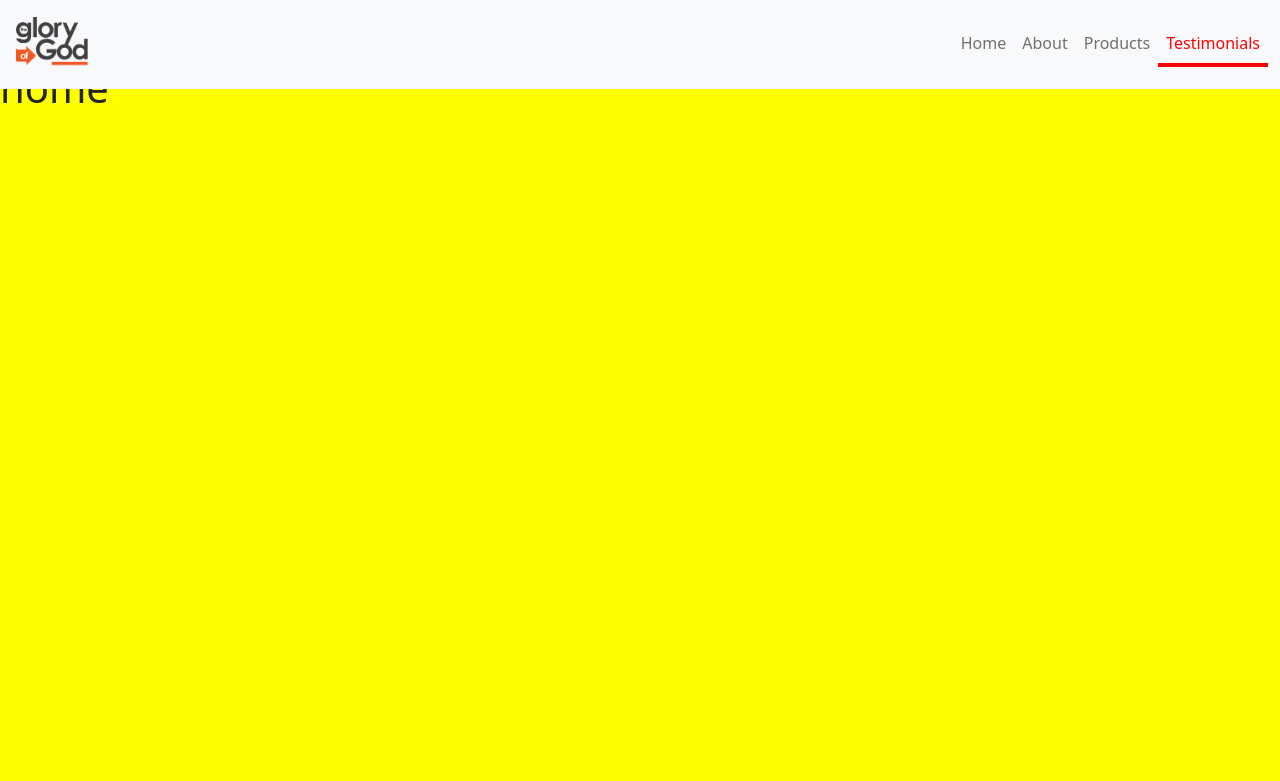
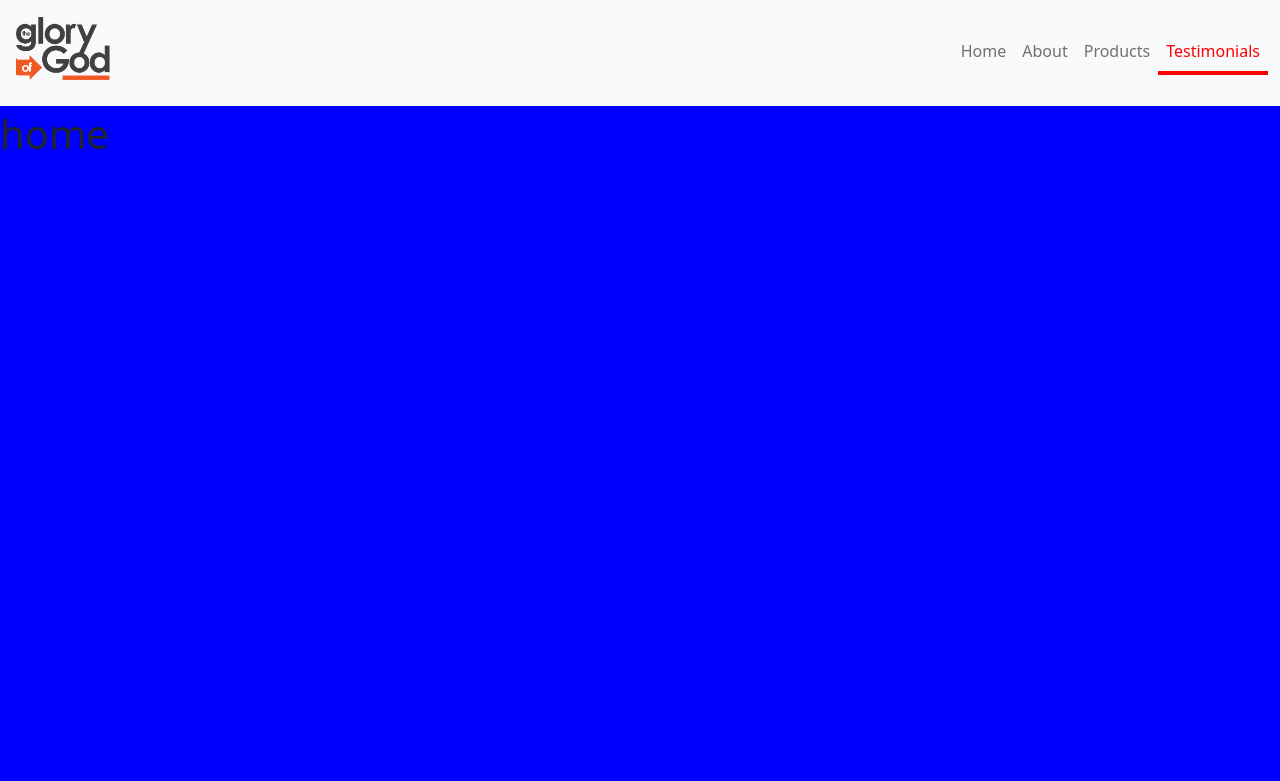
Before and after one commit to Leirbagabo/tgog, a plain HTML site: page index.html in a window 1280 px wide. Shown: the top 781 px of the page. Drawn offline with nearby package versions, Linux system fonts and the light colour scheme.

Commit message:
pruebas en el scrollspy

```diff
--- a/css/style.css
+++ b/css/style.css
@@ -4,14 +4,19 @@
 }
 
 body{
+    margin: 0;
+    padding: 0;
     background-color: yellow;
     position: relative;
 }
 
 section{
-    height: 90vh;
-    padding-top: 5%;;
+    background-color:blue;
+    height: 100vh;
+    padding-top: 110px;
 }
+
+
 
 .navbar-light .navbar-nav .nav-link.active {
     color: red;
--- a/index.html
+++ b/index.html
@@ -7,14 +7,16 @@
     <link href="https://cdn.jsdelivr.net/npm/bootstrap@5.0.0-beta1/dist/css/bootstrap.min.css" rel="stylesheet" integrity="sha384-giJF6kkoqNQ00vy+HMDP7azOuL0xtbfIcaT9wjKHr8RbDVddVHyTfAAsrekwKmP1" crossorigin="anonymous">
     <!--custom css-->
     <link rel="stylesheet" href="css/style.css">
+
     <title>The Glory Of God</title>
 </head>
-<body data-bs-spy="scroll" data-bs-target="#navigation" data-bs-offset="18" tabindex="0">
+<body data-bs-spy="scroll" data-bs-target="#navigation" data-bs-offset="0" tabindex="0">
     <nav class="navbar fixed-top navbar-expand-lg navbar-light bg-light" id="navigation">
         <div class="container-fluid">
           <a class="navbar-brand" href="#">
-            <img src="assets/Logo_Color.png" alt="The Glory Of God" width="80" height="auto" class="d-inline-block align-top p-1">
+            <img src="assets/Logo_Color.png" alt="The Glory Of God" width="auto" height="80px" class="d-inline-block align-top p-1">
           </a>
+
           <button class="navbar-toggler" type="button" data-bs-toggle="collapse" data-bs-target="#navbarContent" aria-controls="navbarContent" aria-expanded="false" aria-label="Toggle navigation">
             <span class="navbar-toggler-icon"></span>
           </button>
@@ -37,7 +39,8 @@
           </div>
         </div>
       </nav>
-      <div >
+      <!--end nav-->
+      <!--inicio secciones para 7/02/2021-->
       <section >
         <h1 id="Home">home</h1>
       </section>
@@ -50,7 +53,7 @@
       <section>
         <h4 id="Testimonials">testimonials</h4>
       </section>
-      </div>
+
 
     <!--popper-->
     <script src="https://cdn.jsdelivr.net/npm/@popperjs/core@2.5.4/dist/umd/popper.min.js" integrity="sha384-q2kxQ16AaE6UbzuKqyBE9/u/KzioAlnx2maXQHiDX9d4/zp8Ok3f+M7DPm+Ib6IU" crossorigin="anonymous"></script>
```
Lines whose indentation alone changed are shown as unchanged.
